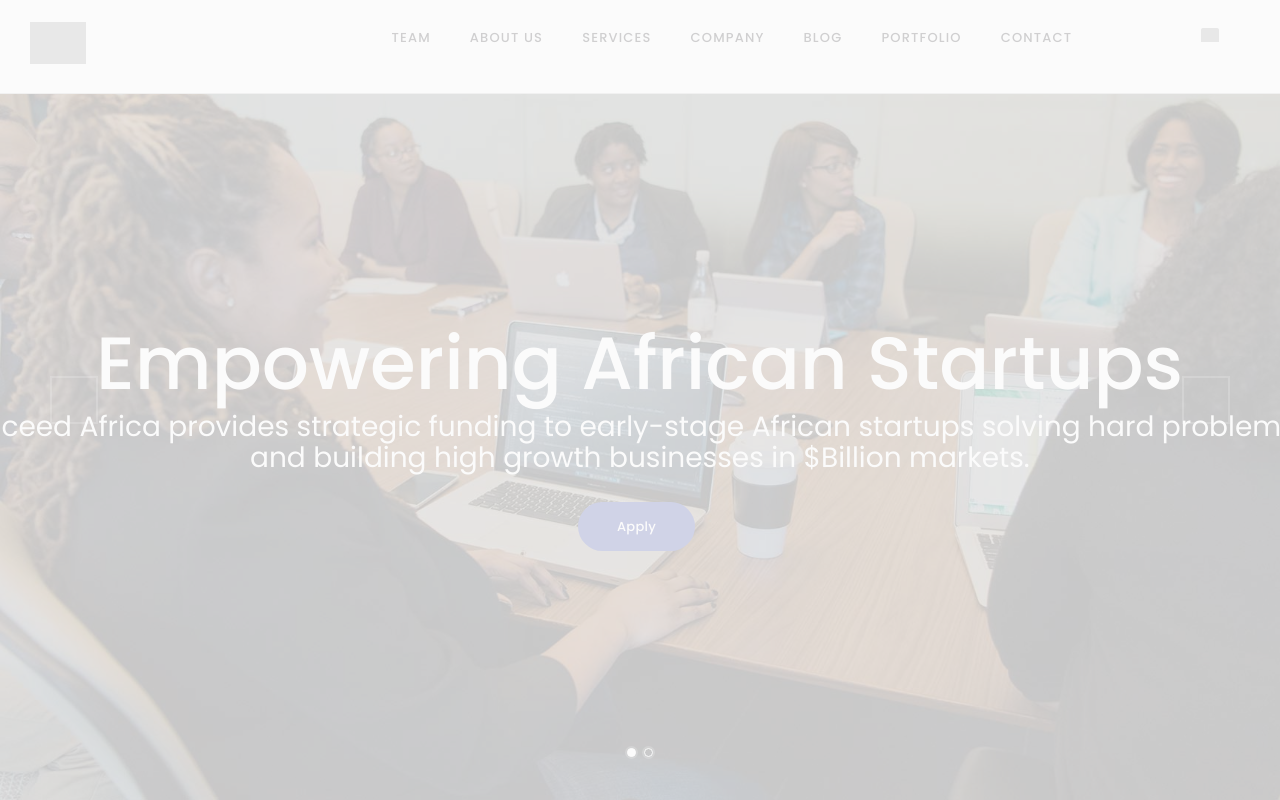
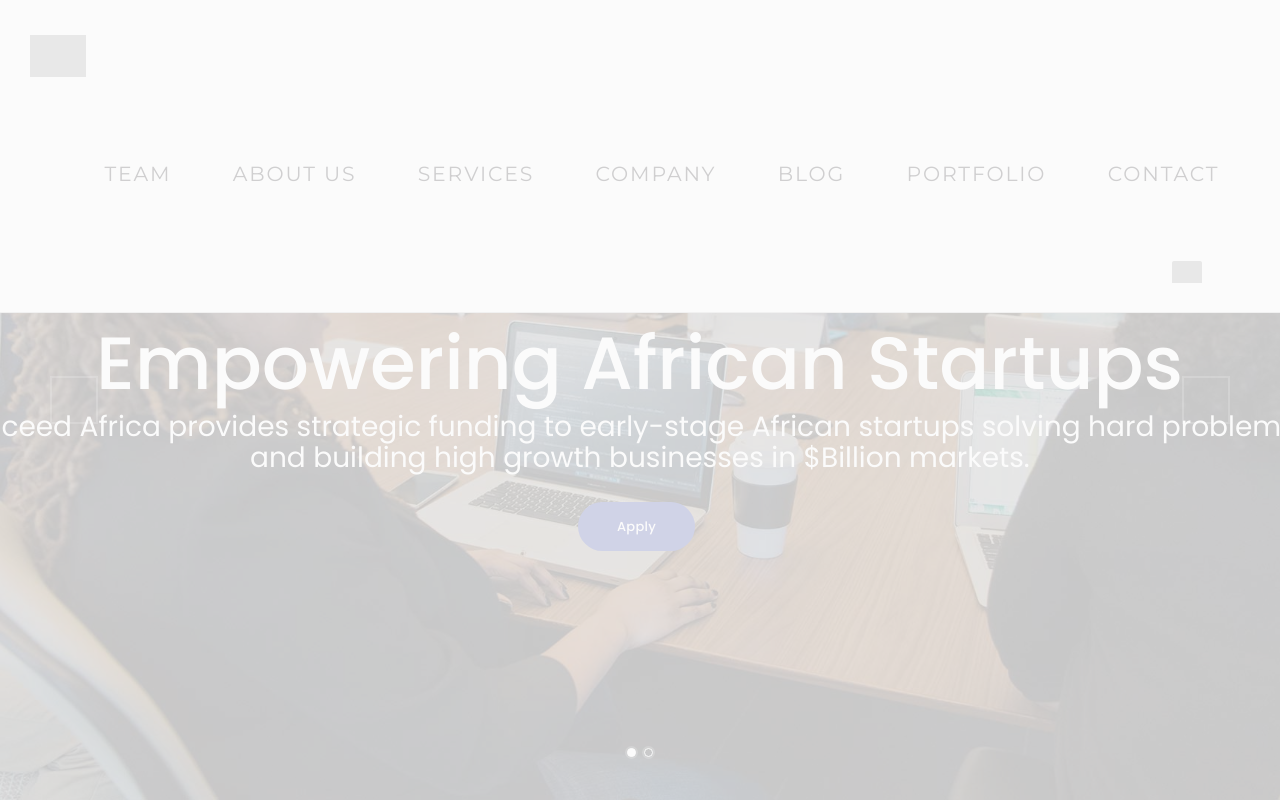
Before and after one commit to lonewolf2580/Xceed.africa, a PHP site: page /index.php in a window 1280 px wide. Run offline with PHP 8.4, Linux system fonts and the light colour scheme; some libraries are stand-ins or nearby versions; grey boxes are pictures that could not be loaded.

Commit message:
Font montserrat

```diff
--- a/header.php
+++ b/header.php
@@ -53,6 +53,12 @@
     <link href='js/vendor/swiper/swiper.css' media='all' property="stylesheet" rel='stylesheet' type='text/css'>
     <link href='css/responsive.css' media='all' property="stylesheet" rel='stylesheet' type='text/css'>
     <link href="images/favi.png" rel="icon" sizes="192x192">
+    <link href='https://fonts.googleapis.com/css?family=Montserrat' rel='stylesheet'>
+    <style>
+        *{
+            font-family: 'Montserrat';font-size: 22px;
+        }
+    </style>
 </head>
 <body class="body_style_wide body_filled scheme_original top_panel_show top_panel_over sidebar_hide sidebar_outer_show sidebar_outer_yes top_panel_fixed">
     <div id="page_preloader"></div>
```
